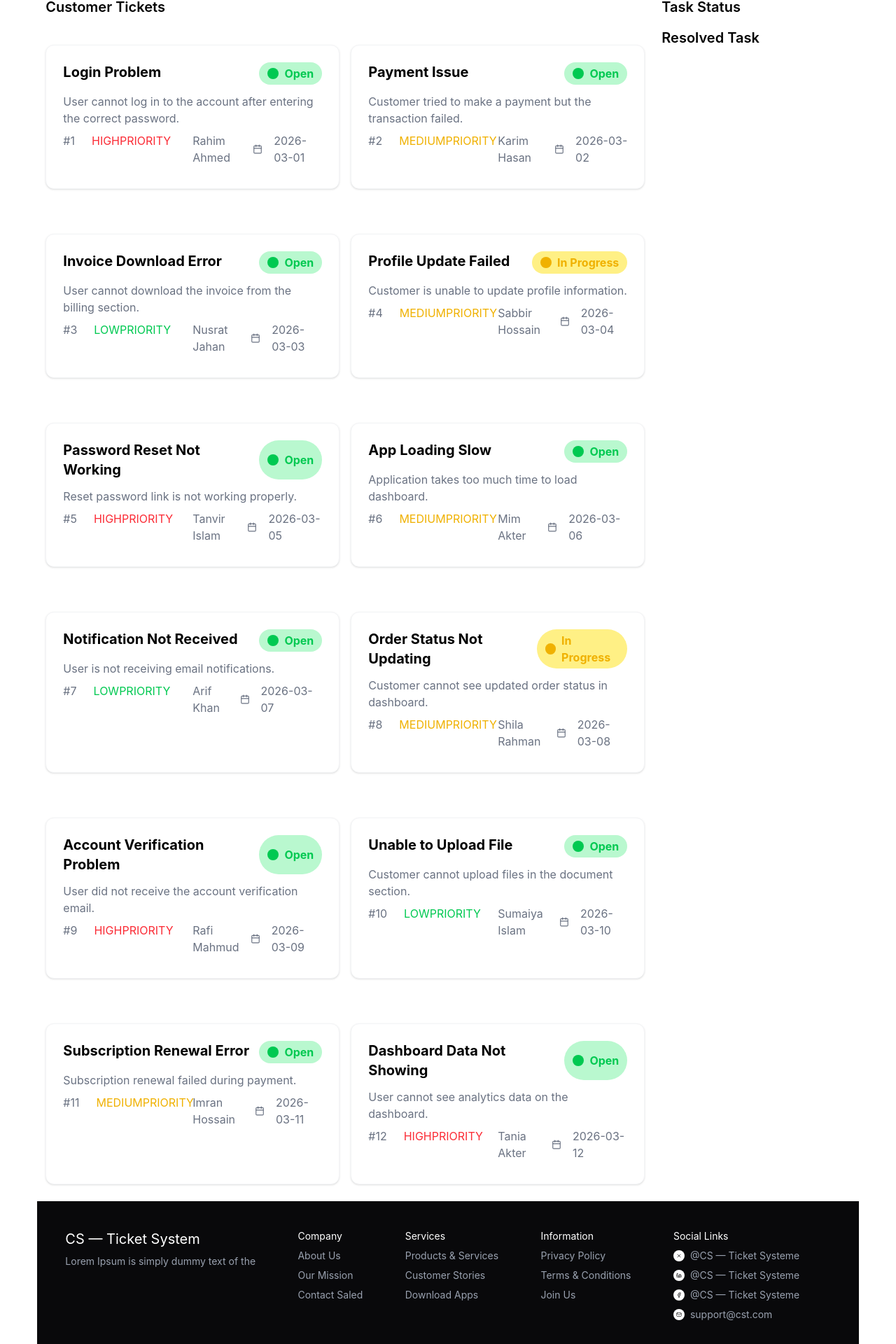
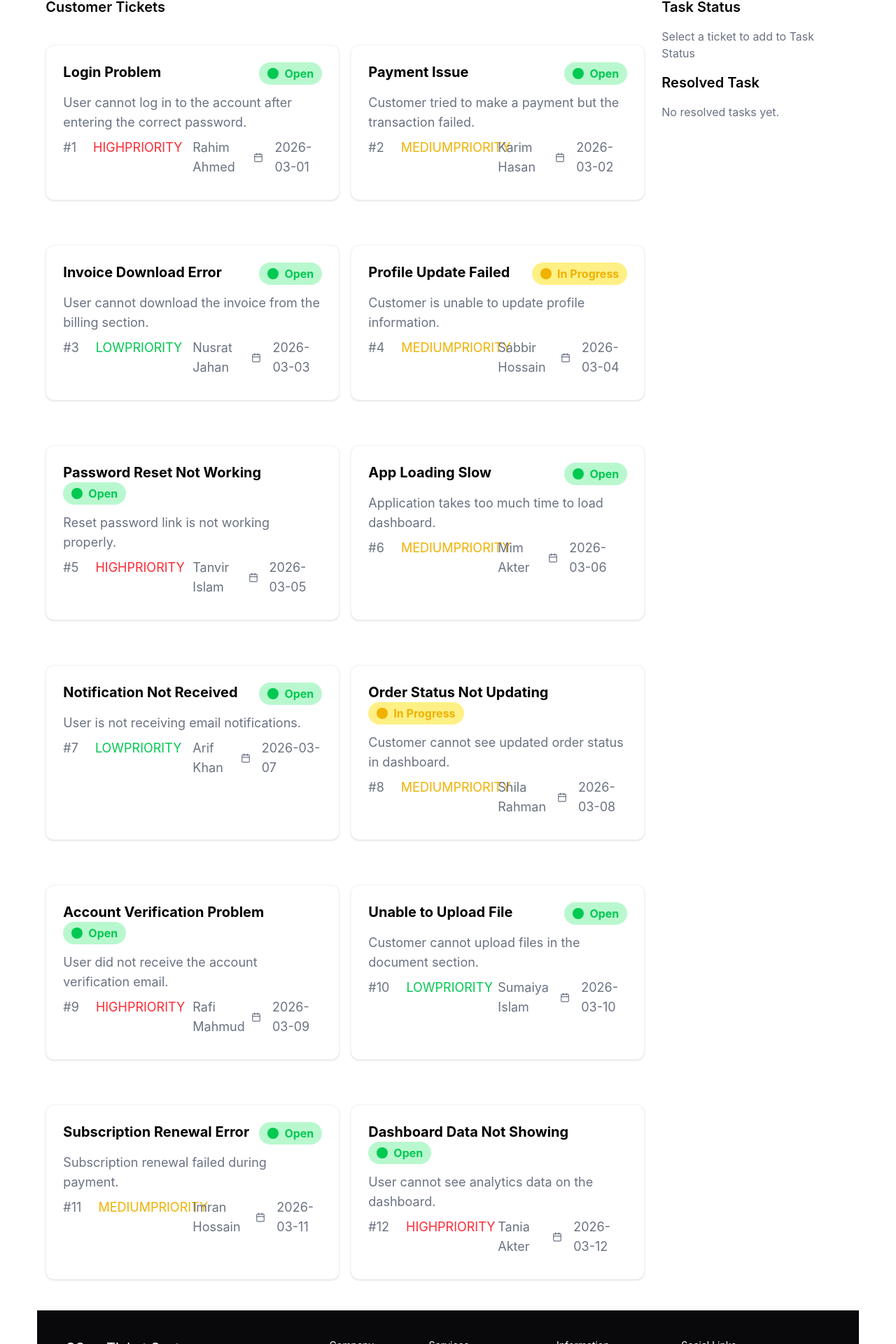
Before and after one commit to kanikanoorsathi/Mission-Restart-A2, a React (Vite) app: page / in a window 1280 px wide. Shown: the part 452-2372 px from the top of the page at 70% size. Built offline with nearby package versions, Linux system fonts and the light colour scheme.

Commit message:
Footer text added

```diff
--- a/src/components/Footer/Footer.jsx
+++ b/src/components/Footer/Footer.jsx
@@ -4,10 +4,11 @@ const Footer = () => {
   return (
     <div>
       {/* footer starts here */}
-      <footer className="footer sm:footer-horizontal bg-neutral text-neutral-content p-10">
+      <footer className="footer sm:footer-horizontal bg-neutral text-neutral-content p-10 mt-5">
         <nav>
           <h6 className="text-white text-xl">CS — Ticket System</h6>
-          <p className="text-gray-400">Lorem Ipsum is simply dummy text of the</p>
+          <p className="text-gray-400">A modern platform designed to simplify customer<br/>
+          support, organize tickets, and help support teams <br/> provide faster and more reliable solutions.</p>
         </nav>
         <nav>
           <h6 className="text-white">Company</h6>
--- a/src/components/Main/Main.jsx
+++ b/src/components/Main/Main.jsx
@@ -19,6 +19,9 @@ const Main = () => {
     const [alertMsg, setalertMsg] = useState('')
 
 const handlePendingClick =(ticket) => {
+    const exists = pendingTickets.find(t => t.id === ticket.id);
+    if(exists) return;
+
     setPendingTickets((prev) => [...prev, ticket])
     setInProgress((prev) => prev + 1);
 }
@@ -67,6 +70,11 @@ const handleComplete = (ticket) =>{
                     {/* new div */}
                     <div>
                         {
+                            pendingTickets.length === 0 ? (
+                                <p className='text-gray-500 text-center lg:text-start'>
+                                    Select a ticket to add to Task Status
+                                </p>
+                            ) : (
                                         pendingTickets.map(ticket => (
                                             <div className='bg-white p-8 rounded-xl shadow-sm border border-gray-100 my-6' key={ticket.id}>
                                                 <p>{ticket.title}</p>
@@ -78,7 +86,7 @@ const handleComplete = (ticket) =>{
                                             </div>
 
                                     ))
-
+                                )
                         }
                     </div>
 
@@ -88,11 +96,17 @@ const handleComplete = (ticket) =>{
                     <h2 className='font-semibold text-xl text-black my-4 text-center lg:text-start'>Resolved Task</h2>
                     <div>
                         {
+                            resolvedTickets.length === 0 ? (
+                                <p className='text-gray-500 text-center lg:text-start'>
+                                    No resolved tasks yet.
+                                </p>
+                            ) : (
                                     resolvedTickets.map(ticket => (
                                         <div className='btn btn-active p-2 w-full mb-4' key={ticket.id}>
                                             <p>{ticket.title}</p>
                                         </div>
                                     ))
+                                )
 
                         }
                     </div>
--- a/src/components/Ticket/Ticket.jsx
+++ b/src/components/Ticket/Ticket.jsx
@@ -15,24 +15,24 @@ const Ticket = ({ticket, handlePendingClick}) => {
     const {title, status, description, id, priority, customer, createdAt } = ticket
     return (
 
-        <div className="bg-white p-6 rounded-xl shadow-sm border border-gray-100 cursor-pointer hover:bg-violet-400 my-6">
+        <div className="bg-white p-6 rounded-xl shadow-sm border border-gray-100 cursor-pointer hover:bg-violet-100 my-6">
 
-            <div className='flex justify-between mb-3'>
+            <div className='flex flex-wrap justify-between mb-3'>
                 {/* <button className="p-4 rounded-sm shadow-md cursor-pointer" onClick={() => handlePendingClick(ticket)}></button> */}
-                <h3 className='font-bold text-xl text-black'>{title}</h3>
+                <h3 className='font-bold text-base lg:text-xl text-black'>{title}</h3>
                 {/* <span className='badge badge-success text-white '>{status}</span> */}
                 <div className={`flex justify-center items-center gap-2 font-bold py-1 px-3 rounded-full ${status === "Open" ?"text-green-500 bg-green-200" : "text-yellow-500 bg-yellow-200" }`}>
                     <div className={`h-4 w-4  rounded-full ${status === "Open" ? "bg-green-500" : "bg-yellow-500"}`}></div>
                     <p onClick={() => handlePendingClick(ticket)}> {status}</p>
                 </div>
             </div>
-            <p className='font-normal text-gray-500 text-base'>{description}</p>
-            <div className='grid grid-cols-2 my-2'>
+            <p className='font-normal text-gray-500 text-xs lg:text-lg'>{description}</p>
+            <div className='grid grid-cols-2 my-2 text-xs lg:text-lg'>
                 <div className='flex justify-start'>
-                    <p className='font-normal text-gray-500 text-base mr-6'>#{id}</p>
+                    <p className='font-normal text-gray-500  mr-6'>#{id}</p>
                     <h4 className={`uppercase ${priorityColor[priority.toLowerCase()]}`}>{priority}priority</h4>
                 </div>
-                <div className='flex justify-between items-center text-base font-normal text-gray-500'>
+                <div className='flex justify-between items-center font-normal text-gray-500'>
                     <div><p>{customer}</p></div>
                     <div className='flex justify-between items-center gap-4'>
                         <div><p><Calendar size={14}></Calendar></p></div>
```
Also changed, not shown: src/components/TicketCard/TicketCard.jsx (line endings or trailing spaces). Lines whose indentation alone changed are shown as unchanged.
